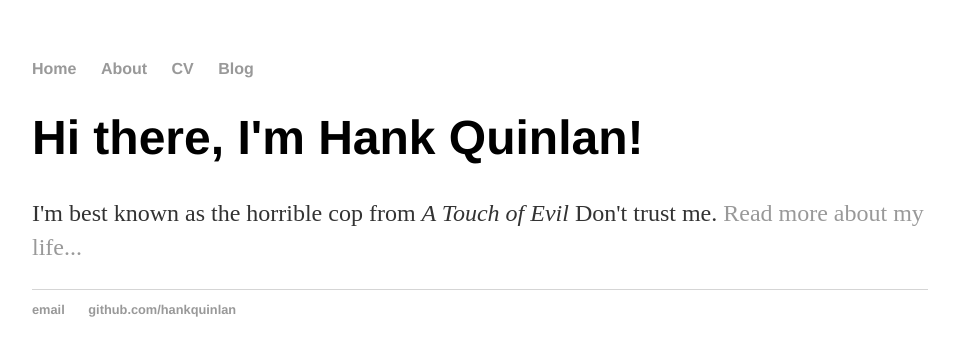
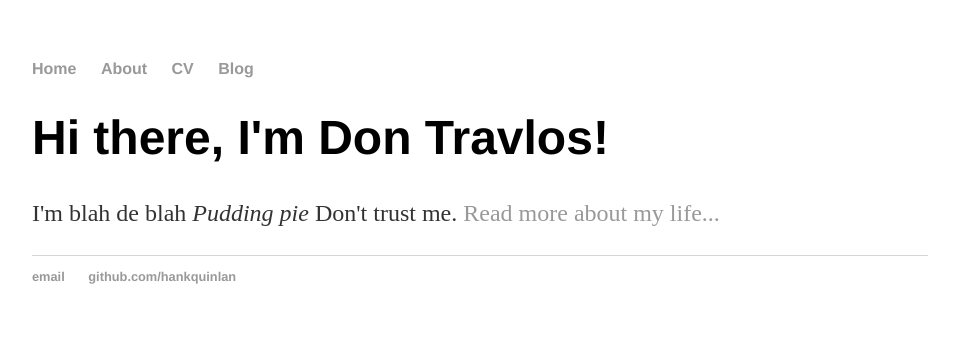
Before and after one commit to Ulysseus/Ulysseus.github.io, a Jekyll site: the page built from index.html, in a window 1280 px wide. Shown: the top 356 px of the page, without its empty margins (160-1119 px from the left). Built offline with Jekyll 4.4.1, drawn with Linux system fonts in a browser that asks for light colours.

Commit message:
Update index.html

```diff
--- a/index.html
+++ b/index.html
@@ -1,8 +1,8 @@
 ---
 layout: default
-title: Hank Quinlan, Horrible Cop
+title: Don Travlos
 ---
 <div class="blurb">
-	<h1>Hi there, I'm Hank Quinlan!</h1>
-	<p>I'm best known as the horrible cop from <em>A Touch of Evil</em> Don't trust me. <a href="/about">Read more about my life...</a></p>
+	<h1>Hi there, I'm Don Travlos!</h1>
+	<p>I'm blah de blah  <em>Pudding pie</em> Don't trust me. <a href="/about">Read more about my life...</a></p>
 </div><!-- /.blurb -->
```
